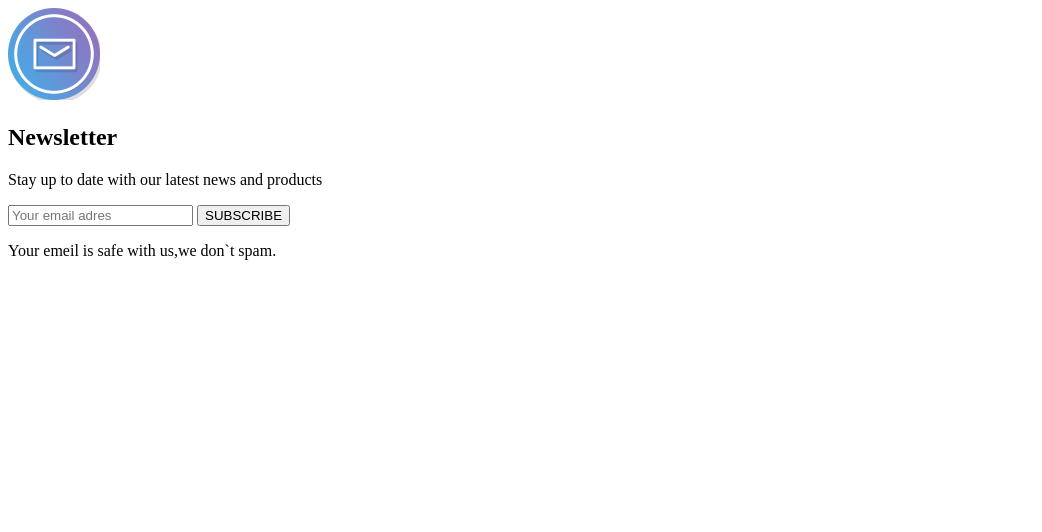
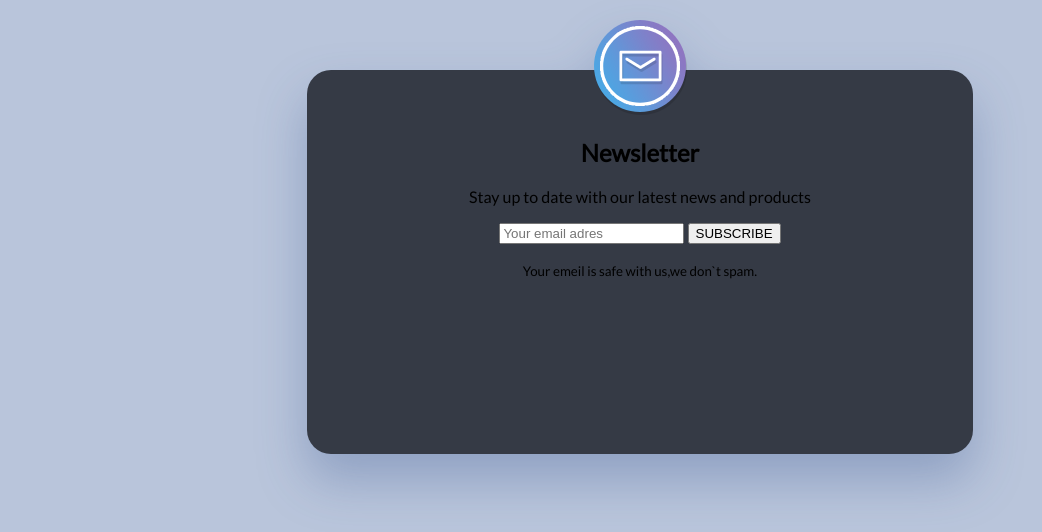
Before and after one commit to sposibb/practicelessons7, a plain HTML site: page index.html in a window 1280 px wide. Shown: the whole page, without its empty margins (0-1042 px from the left). Drawn offline with Linux system fonts and the light colour scheme.

Commit message:
load new icon, add all html

```diff
--- a/index.html
+++ b/index.html
@@ -5,27 +5,28 @@
     <meta charset="UTF-8">
     <meta http-equiv="X-UA-Compatible" content="IE=edge">
     <meta name="viewport" content="width=d, initial-scale=1.0">
-    <link href="https: //fonts.googleapis.com/css? family = Lato & subset = latin, latin-ext' rel='stylesheet'
-        type='text / css">
-    <link rel=" stylesheet" href="style/style.css">
+    <link rel="stylesheet" href="style/style.css">
+    <link href="https://fonts.googleapis.com/css?family=Lato&subset=latin,latin-ext" rel="stylesheet" type="text/css">
     <title>Newsletter</title>
 </head>
 
 <body>
     <article>
         <header>
-            <img src="img/newsletter_form_03.png" alt="letter">
-        </header>
-        <main>
+            <div>
+                <img src="img/Icon.png" alt="letter">
+            </div>
             <h1>Newsletter</h1>
             <p>Stay up to date with our latest news and products</p>
+        </header>
+        <form action="#">
             <input type="email" name="Your emeil adres" id="Your emeil adres" placeholder="Your email adres">
             <label for="Your emeil adres"></label>
             <input type="submit" value="SUBSCRIBE">
-            <footer>
-                <p>Your emeil is safe with us,we don`t spam.</p>
-            </footer>
-        </main>
+        </form>
+        <footer>
+            <p><small> Your emeil is safe with us,we don`t spam.</small></p>
+        </footer>
     </article>
 </body>
 
--- /dev/null
+++ b/style/style.css
@@ -0,0 +1,19 @@
+*{
+  box-sizing: border-box;
+}
+body{
+  font-family: 'Lato', sans-serif;
+  background: #b9c5db;
+}
+article{
+  width: 666px;
+  height: 384px;
+  border-radius: 24px;
+  filter: drop-shadow(0px 26px 24.5px rgba(35,70,133,0.28));
+  background-color: #353a45;
+  margin: 70px auto 0;
+  text-align: center;
+}
+img{
+  margin-top: -50px;
+}
```
Also changed, not shown: img/Icon.png (added), img/newsletter_form_03.png (deleted).
